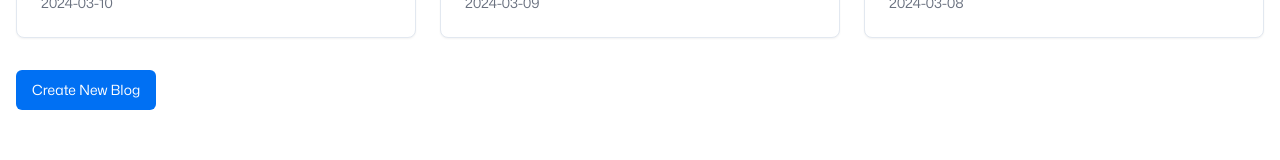
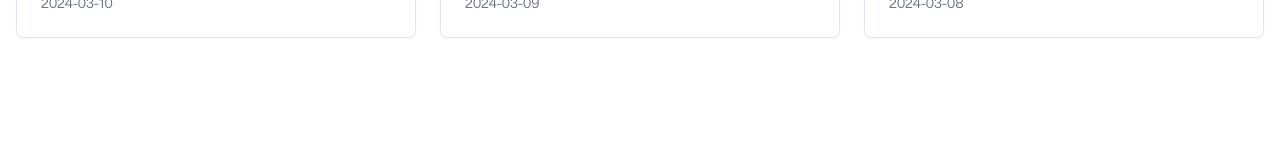
Before and after one commit to mnayeembasha/healthline-ai, a Next.js app: page /blogs in a window 1280 px wide. Shown: the part 562-722 px from the top of the page. Built offline with nearby package versions, Linux system fonts and the light colour scheme.

Commit message:
updated Home Page

```diff
--- a/src/app/blogs/page.tsx
+++ b/src/app/blogs/page.tsx
@@ -112,7 +112,7 @@ const Blogs = () => {
 
           <Dialog>
             <DialogTrigger asChild>
-              <Button className="mt-8">Create New Blog</Button>
+              {/* <Button className="mt-8">Create New Blog</Button> */}
             </DialogTrigger>
             <DialogContent className="sm:max-w-[425px] animate-fade-in">
               <DialogHeader>
--- a/src/app/page.tsx
+++ b/src/app/page.tsx
@@ -7,6 +7,7 @@ import {
   AccordionTrigger,
 } from "@/components/ui/accordion";
 import { Button } from "@/components/ui/button";
+import Link from "next/link";
 export const metadata = {
   title: "HealthLine AI",
   description: "AI-powered virtual health assistant using Next.js for the frontend and Google's Gemini AI for intelligent health report generation. The chatbot analyzes user symptoms, asks follow-up questions, and provides a comprehensive health report detailing condition severity, recommended precautions, and dietary suggestions.",
@@ -54,10 +55,11 @@ export default function Home() {
               Experience personalized healthcare powered by artificial intelligence
               and telemedicine.
             </p>
-            <Button size="lg" className="mt-8" onClick=()=>window.location.href="/chatbot">
+            <Link href="/chatbot"><Button size="lg" className="mt-8">
               Get Started
             </Button>
-          </div>
+            </Link>
+        </div>
         </div>
       </section>
 
```
